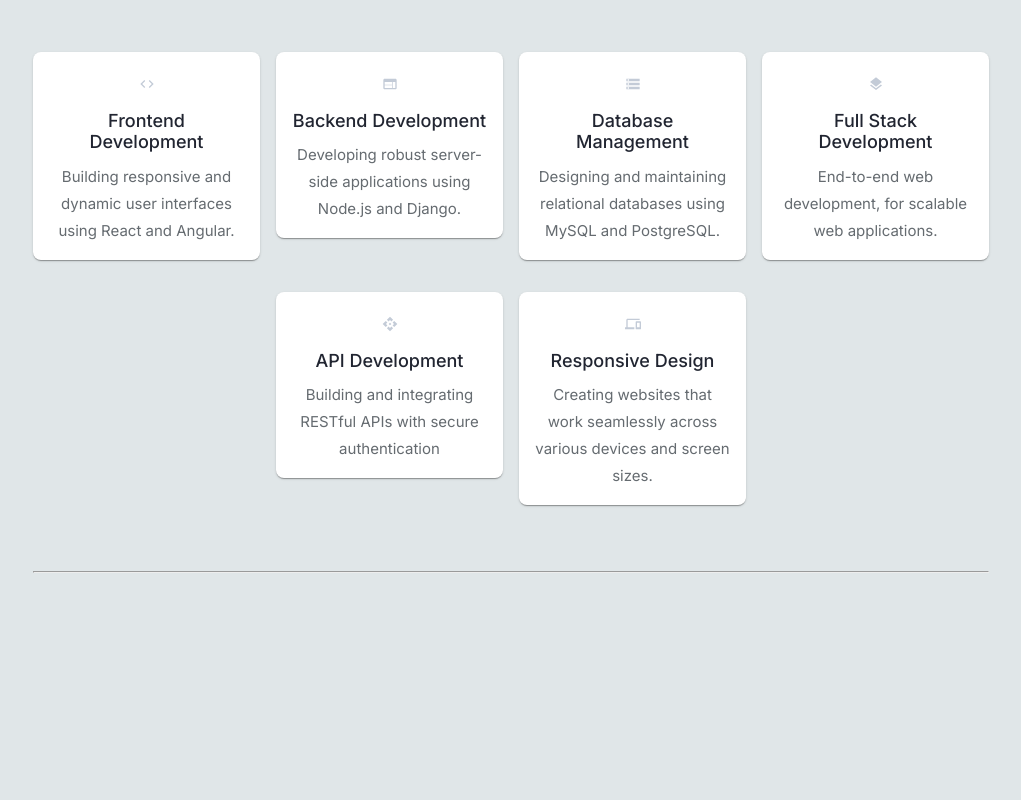
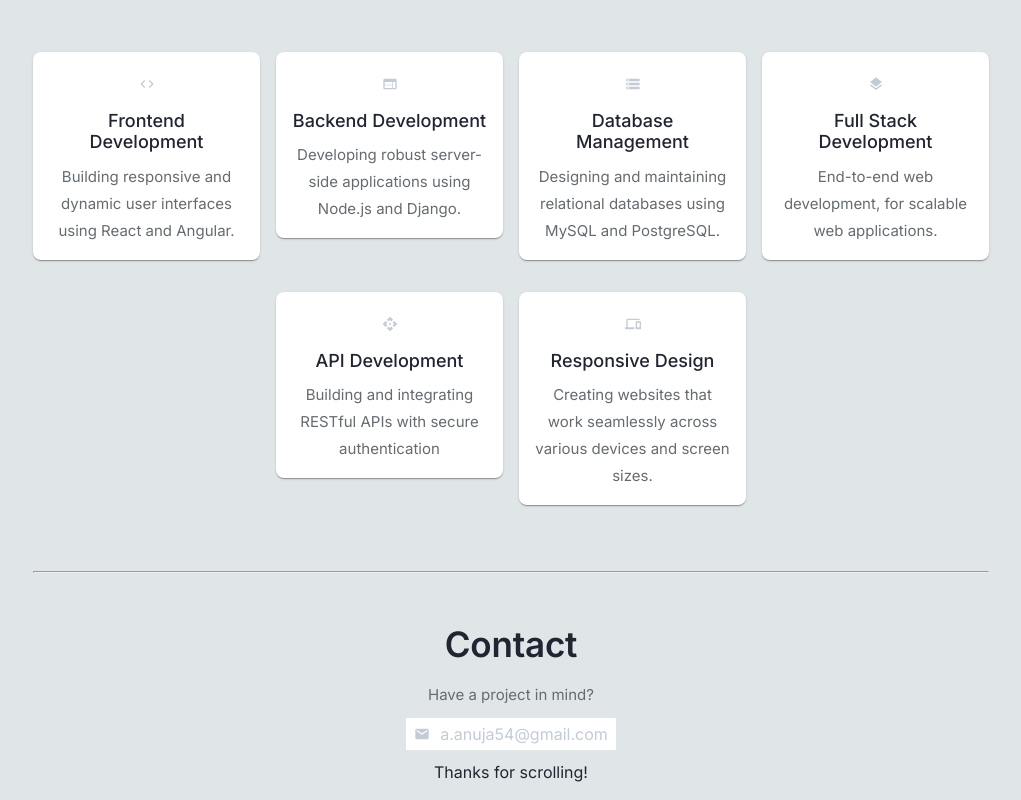
Before and after one commit to Anuja-Aliveli/Personal-Portfolio, a React (Create React App) app: page / in a window 1280 px wide. Shown: the part 3058-3858 px from the top of the page, without its empty margins (129-1150 px from the left). Before the commit the page ends 3681 px from the top, so only its background shows below. Built offline with nearby package versions, Linux system fonts and the light colour scheme.

Commit message:
contact section implemented

```diff
--- /dev/null
+++ b/src/components/contact.tsx
@@ -0,0 +1,43 @@
+import { Box, Grid, IconButton, Typography } from '@mui/material';
+import { useTheme } from '@mui/material/styles'; // Use MUI's `useTheme` hook, not `@emotion/react`
+import EmailIcon from '@mui/icons-material/Email';
+
+const Contact = () => {
+  const theme = useTheme();
+
+  return (
+    <>
+      <Grid container spacing={2} justifyContent="center" alignItems="center">
+        <Grid item xs={12} md={9} marginBottom="16px">
+          <Box
+            sx={{
+              display: 'flex',
+              justifyContent: 'center',
+              alignItems: 'center',
+              flexDirection: 'column',
+            }}>
+            <Typography component="h1" variant="h1" marginBottom={2}>
+              Contact
+            </Typography>
+            <Typography component="p" variant="body2">
+              Have a project in mind?
+            </Typography>
+            <IconButton
+              sx={{ fontSize: 'large', marginTop: '10px' }}
+              color="primary">
+              <EmailIcon />
+              <Typography component="h1" variant="h4" marginLeft="10px">
+                a.anuja54@gmail.com
+              </Typography>
+            </IconButton>
+            <Typography component="h1" variant="h4" marginTop="10px">
+              Thanks for scrolling!
+            </Typography>
+          </Box>
+        </Grid>
+      </Grid>
+    </>
+  );
+};
+
+export default Contact;
--- a/src/components/main.tsx
+++ b/src/components/main.tsx
@@ -7,6 +7,7 @@ import About from './about';
 import Portfolio from './portfolio';
 import Projects from './projects';
 import Services from './services';
+import Contact from './contact';
 
 const Main = () => {
   const [tabValue, setTabValue] = useState<string>(HOME);
@@ -21,6 +22,7 @@ const Main = () => {
       <Portfolio />
       <Projects />
       <Services />
+      <Contact />
     </Box>
   );
 };
```
